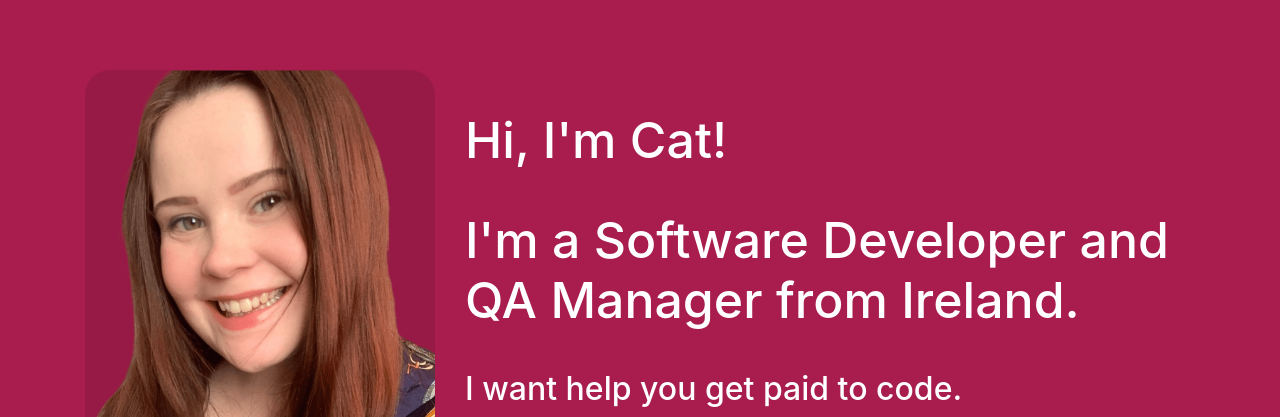
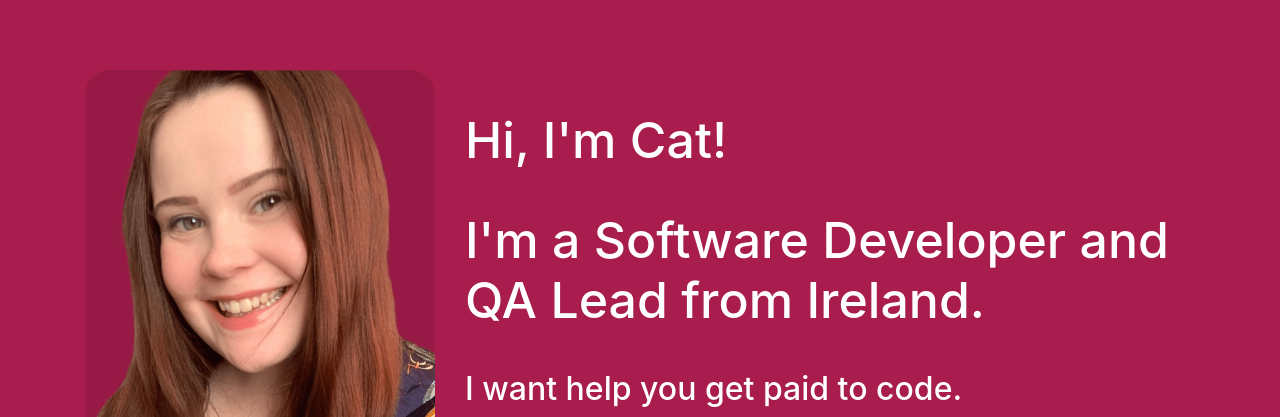
Before and after one commit to catmcgee/mcgee-cat-website, a plain HTML site: page index.html in a window 1280 px wide. Shown: the part 102-519 px from the top of the page. Drawn offline with nearby package versions, Linux system fonts and the light colour scheme.

Commit message:
manager -> lead

```diff
--- a/index.html
+++ b/index.html
@@ -53,7 +53,7 @@
                    <div>
                         <p></p><br>
                         <h1 class="hero-h1-1">Hi, I'm Cat!</h1>
-                        <h1 class="hero-h1-2">I'm a Software Developer and QA Manager from Ireland.</h1>
+                        <h1 class="hero-h1-2">I'm a Software Developer and QA Lead from Ireland.</h1>
                         <h2 class="hero-h2">I want help you get paid to code.</h2>
                         <div class="mb-5">
                         <a href="https://twitter.com/messages/compose?recipient_id=2287174586&text=Hey%20Cat!" class="hero-button"><span class="hero-button-margin">Slide into my Twitter DMs</span><svg width="15" height="15" version="1.1" id="Layer_1" xmlns="http://www.w3.org/2000/svg" xmlns:xlink="http://www.w3.org/1999/xlink" x="0px" y="0px"
```
